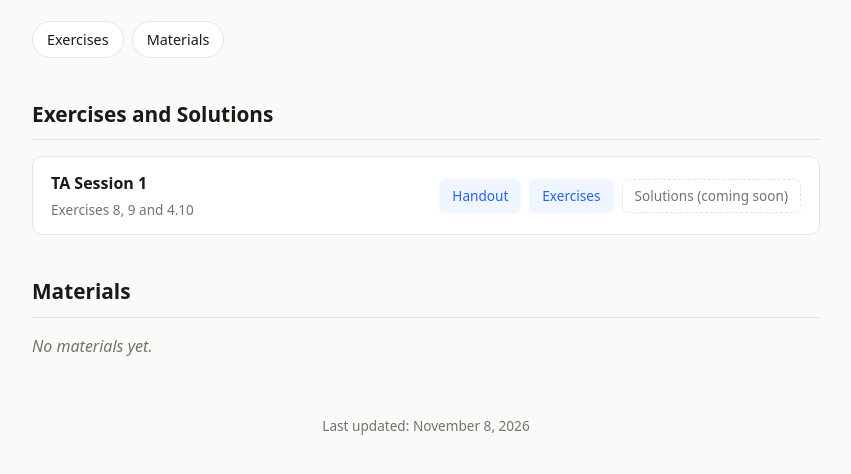
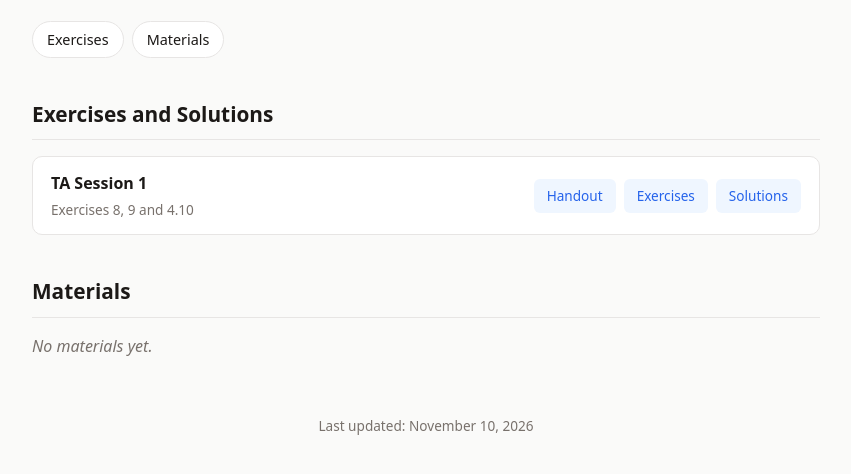
Before and after one commit to jctreminio/jctreminio.github.io, a plain HTML site: page index.html in a window 1280 px wide. Shown: the part 136-610 px from the top of the page, without its empty margins (214-1065 px from the left). Drawn offline with Linux system fonts and the light colour scheme.

Commit message:
Update index.html

```diff
--- a/index.html
+++ b/index.html
@@ -99,13 +99,13 @@
    ===================================================================== */
 
 const ejercicios = [
-  { titulo: "TA Session 1", descripcion: "Exercises 8, 9 and 4.10", handout: "TA_Session_I_Theory_Handout.pdf", enunciado: "TA_Session_I_Exercises_8_9_4_10.pdf", solucion: "" },
+  { titulo: "TA Session 1", descripcion: "Exercises 8, 9 and 4.10", handout: "TA_Session_I_Theory_Handout.pdf", enunciado: "TA_Session_I_Exercises_8_9_4_10.pdf", solucion: "TA_Session_I_Handwritten_Notes.pdf" },
 ];
 
 const material = [
 ];
 
-const ultimaActualizacion = "November 8, 2026";
+const ultimaActualizacion = "November 10, 2026";
 
 /* ===================== No hace falta tocar lo de abajo ===================== */
 
```
